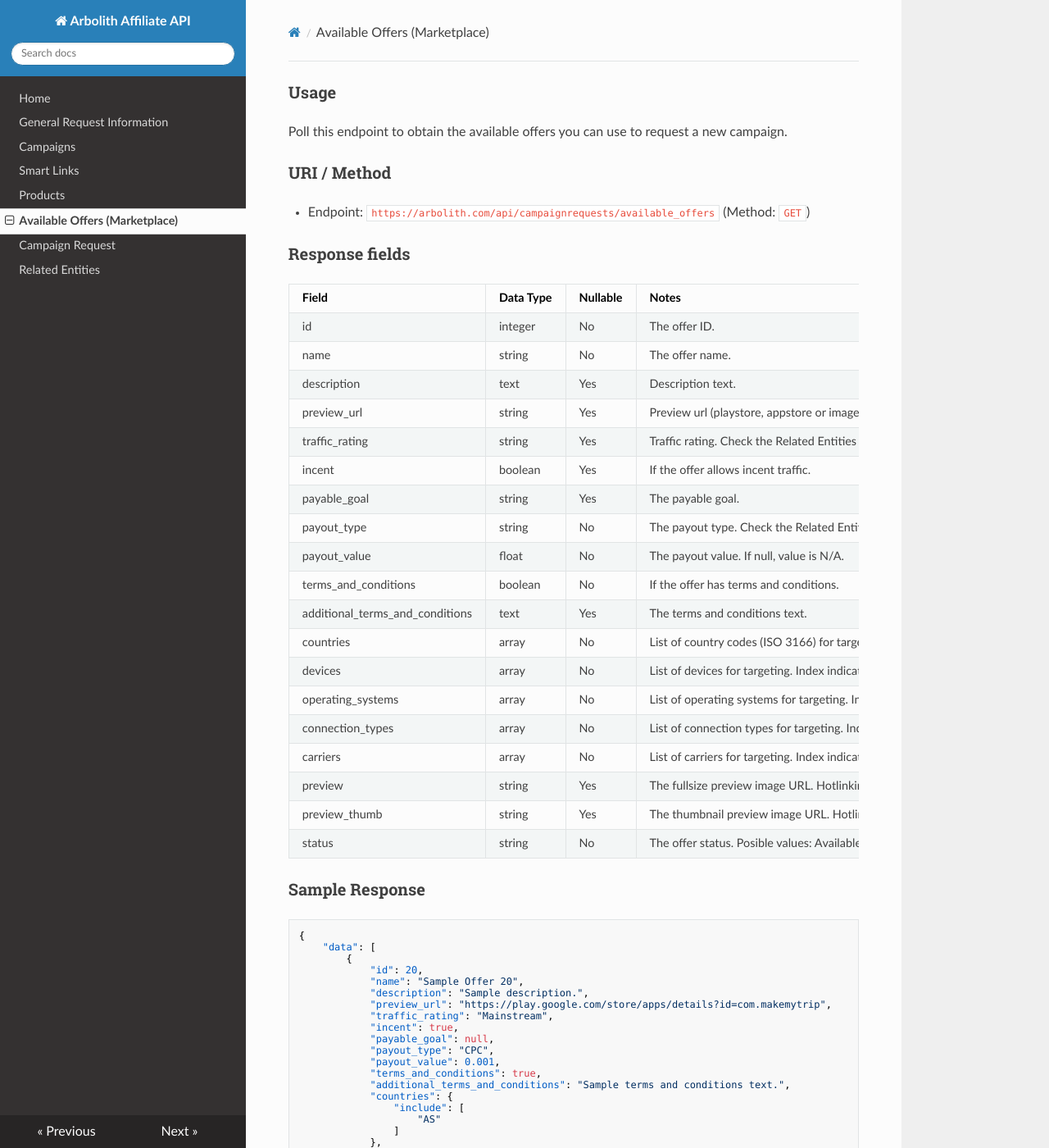
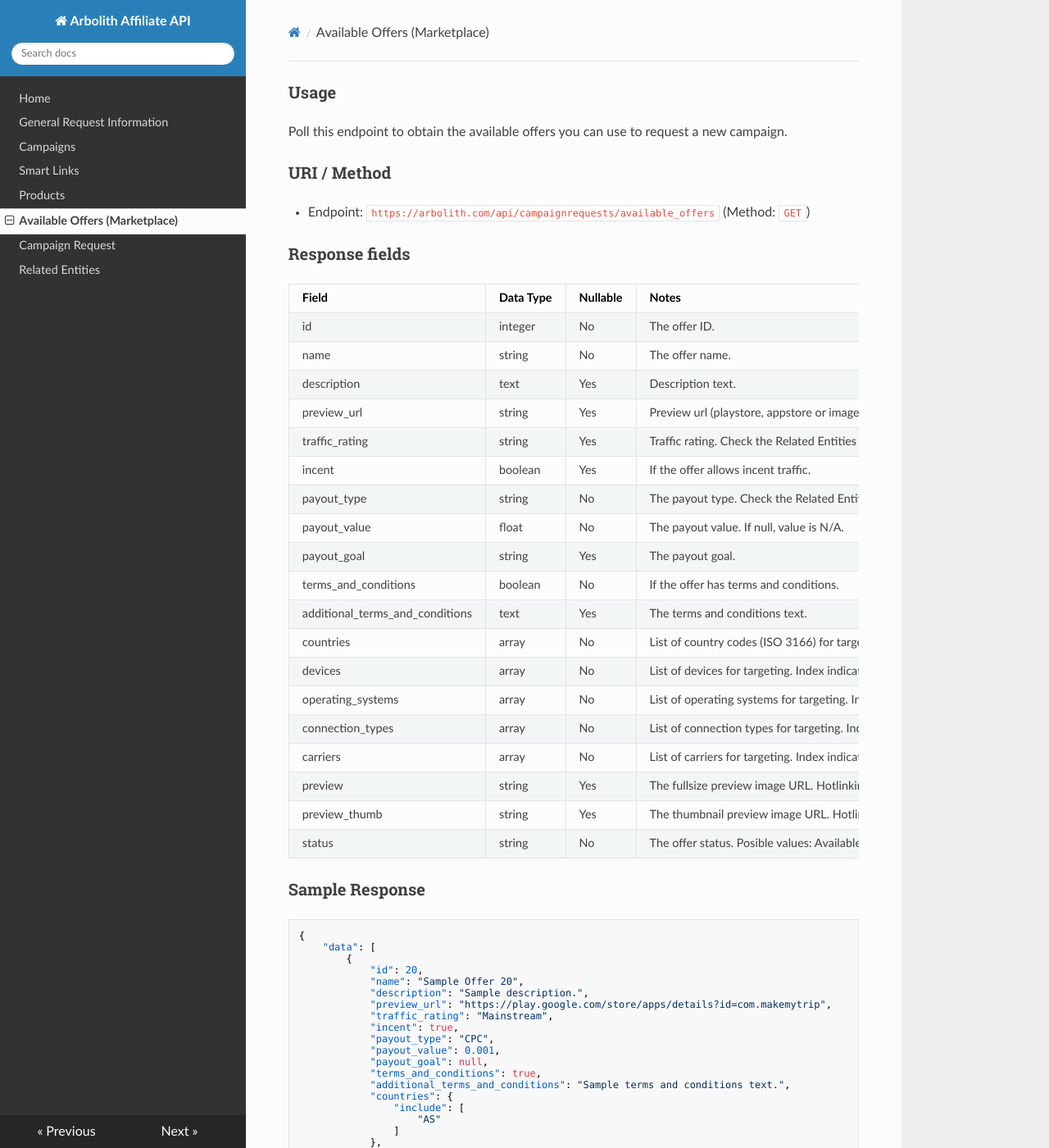
Before and after one commit to automizer-cloud/automizer.cloud-affiliate-api-docs, an MkDocs documentation site: the page built from docs/availableoffers.md, in a window 1280 px wide and 1400 px high. Shown: the whole window at 82% size. Built offline with MkDocs 1.6.1, drawn with Linux system fonts in a browser that asks for light colours; nearby versions of some CDN libraries; old or Windows-style settings are respelled for this version of MkDocs.

Commit message:
Update docs

```diff
--- a/docs/availableoffers.md
+++ b/docs/availableoffers.md
@@ -16,9 +16,9 @@ description                     | text      | Yes      | Description text.
 preview_url                     | string    | Yes      | Preview url (playstore, appstore or image hosting)
 traffic_rating                  | string    | Yes      | Traffic rating. Check the Related Entities section for a list of possible values.
 incent                          | boolean   | Yes      | If the offer allows incent traffic.
-payable_goal                    | string    | Yes      | The payable goal.
 payout_type                     | string    | No       | The payout type. Check the Related Entities section for a list of possible values.
 payout_value                    | float     | No       | The payout value. If null, value is N/A.
+payout_goal                     | string    | Yes      | The payout goal.
 terms_and_conditions            | boolean   | No       | If the offer has terms and conditions.
 additional_terms_and_conditions | text      | Yes      | The terms and conditions text.
 countries                       | array     | No       | List of country codes (ISO 3166) for targeting. Index indicates the operation (include/exclude).
@@ -42,9 +42,9 @@ status                          | string    | No       | The offer status. Posib
             "preview_url": "https://play.google.com/store/apps/details?id=com.makemytrip",
             "traffic_rating": "Mainstream",
             "incent": true,
-            "payable_goal": null,
             "payout_type": "CPC",
             "payout_value": 0.001,
+            "payout_goal": null,
             "terms_and_conditions": true,
             "additional_terms_and_conditions": "Sample terms and conditions text.",
             "countries": {
```
Also changed, not shown: docs/campaigns.md (+2 -2 lines).
